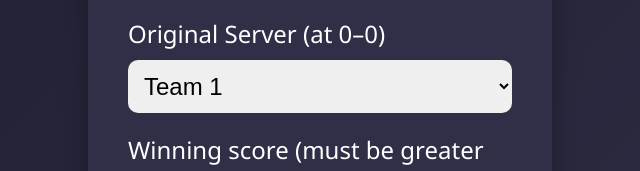
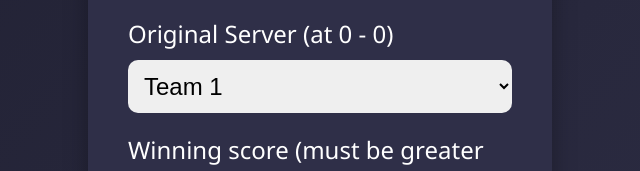
Before and after one commit to jesusods24/scoreboard, a plain HTML site: page index.html in a window 1280 px wide. Shown: the part 474-645 px from the top of the page, 320-960 px from the left. Drawn offline with Linux system fonts and the light colour scheme.

Commit message:
Changed 0 - 0

```diff
--- a/index.html
+++ b/index.html
@@ -41,7 +41,7 @@
             </div>
 
 
-            <label>Original Server (at 0–0)</label>
+            <label>Original Server (at 0 - 0)</label>
             <select id="turn">
                 <option value="1">Team 1</option>
                 <option value="2">Team 2</option>
```
